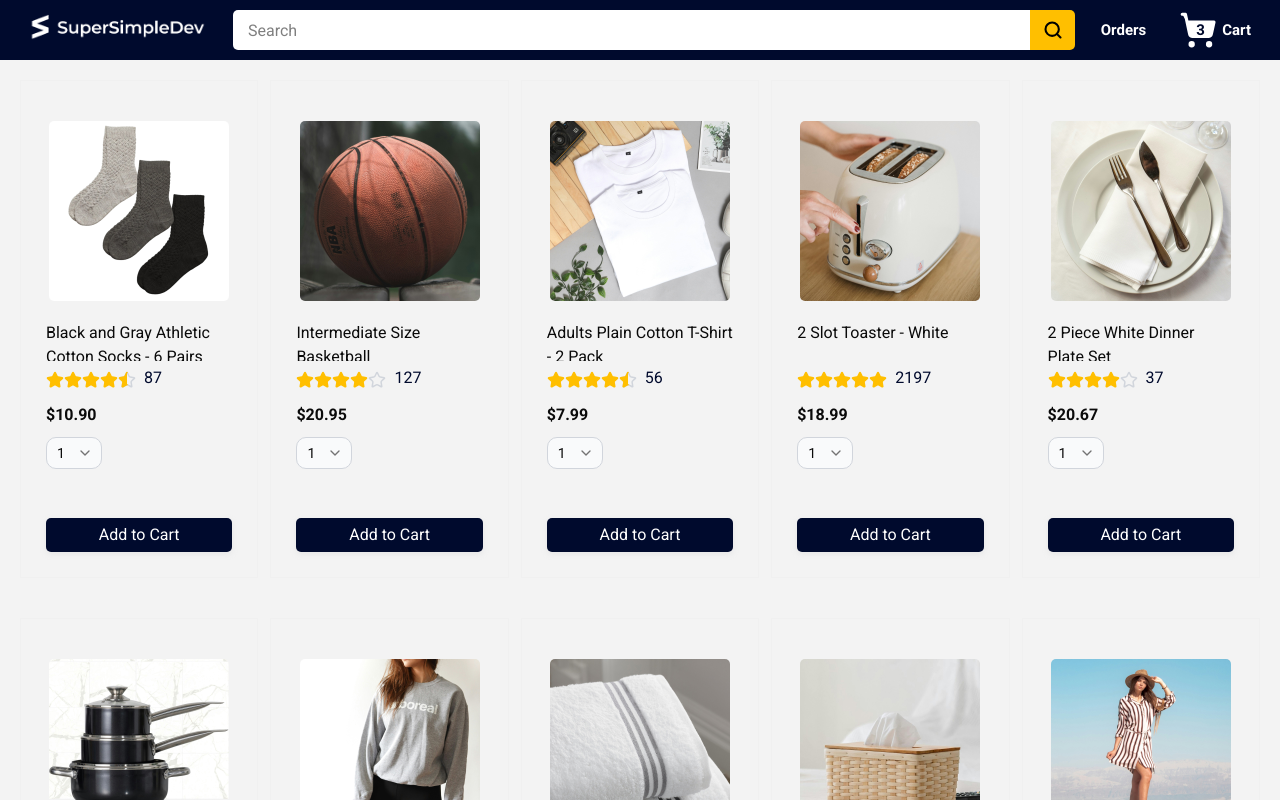
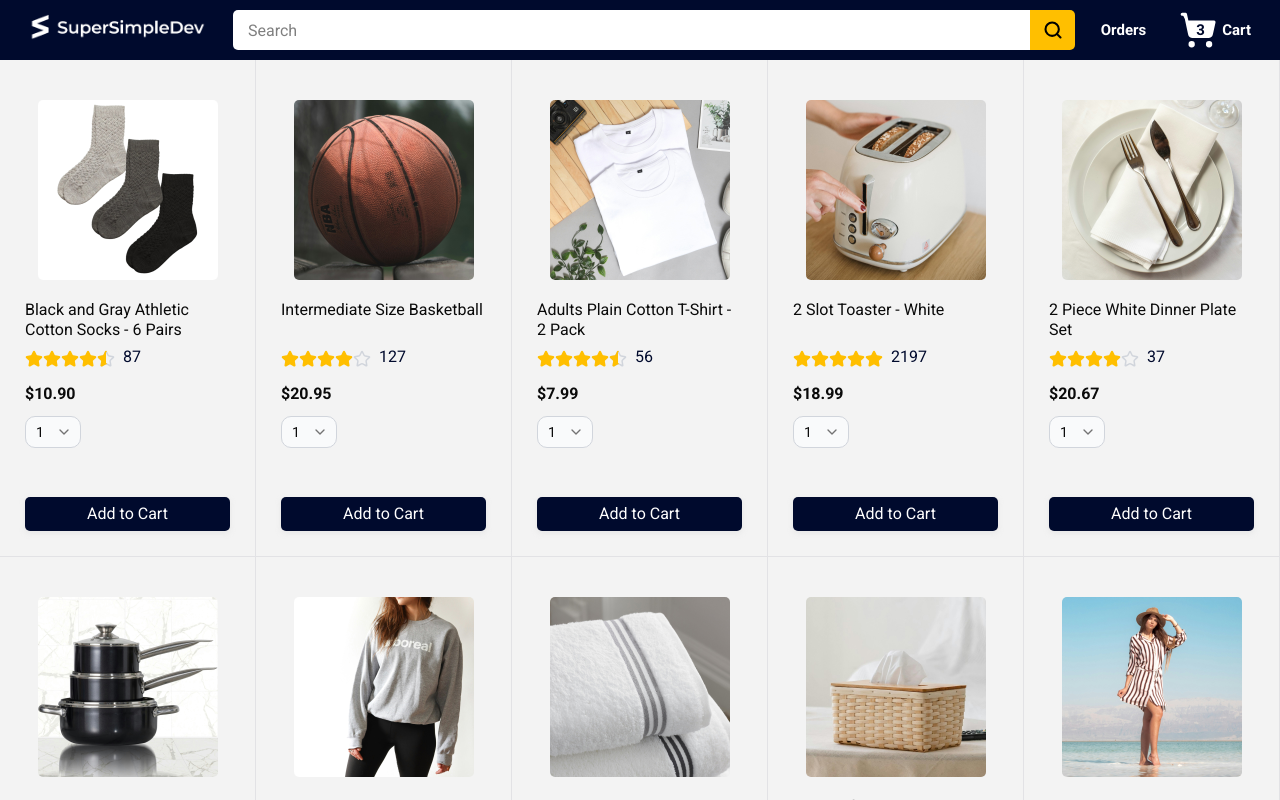
Before and after one commit to michael-duke/velocart-r, a React (Vite) app: page / in a window 1280 px wide. Shown: the top 800 px of the page. Built offline with nearby package versions, Linux system fonts and the light colour scheme.

Commit message:
Remove extra space verticaly and add border seperator

```diff
--- a/src/components/product/ProductCard.jsx
+++ b/src/components/product/ProductCard.jsx
@@ -11,14 +11,14 @@ import formatCurrency from "@/utils/money";
 
 export default function ProductCard({ product }) {
   return (
-    <div className="flex flex-col pt-10 pb-6.25 px-6.25 border border-[#f0f0f0]">
+    <div className="flex flex-col pt-10 pb-6.25 px-6.25 border-r border-b border-velocart-navy/7">
       <div className="flex items-center justify-center h-45 mb-5">
         <img
           className="max-w-full max-h-full rounded-[5px]"
           src={product.image}
         />
       </div>
-      <div className="h-10 mb-1.25 limit-text-to-2-lines">{product.name}</div>
+      <div className="h-10 leading-5 mb-1.25 line-clamp-2">{product.name}</div>
       <StarRating rating={product.rating.stars} count={product.rating.count} />
       <div className="font-bold mb-2.5">
         {formatCurrency(product.priceCents)}
--- a/src/components/product/ProductGrid.jsx
+++ b/src/components/product/ProductGrid.jsx
@@ -3,7 +3,7 @@ import ProductCard from "./ProductCard";
 export default function ProductGrid() {
   return (
     <div
-      className="grid grid-cols-1 gap-x-3 gap-y-10 p-5
+      className="grid grid-cols-1
       min-[450px]:grid-cols-2
       min-[575px]:grid-cols-3
       min-[800px]:grid-cols-4
```
